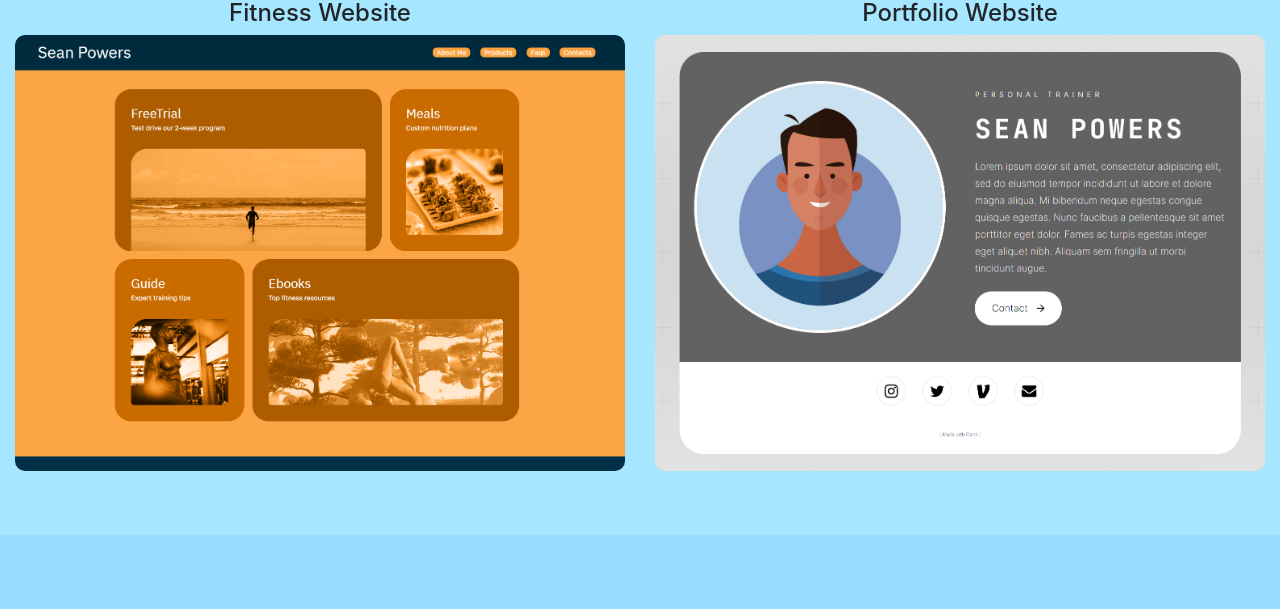
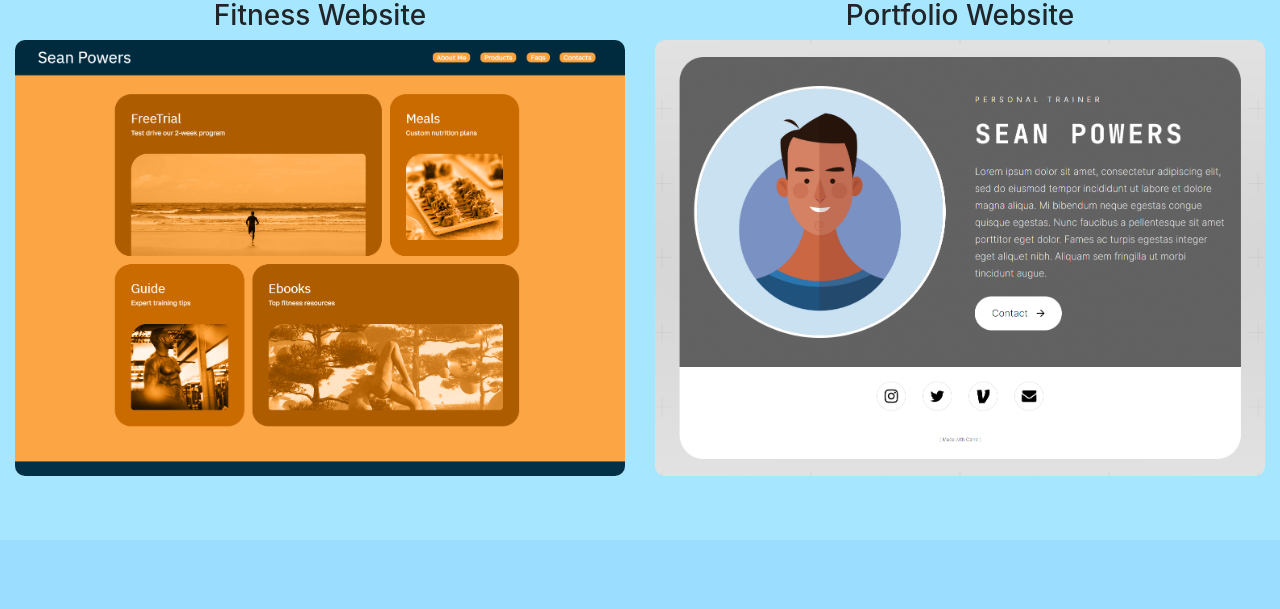
Before and after one commit to Neptune2032/My-Website, a plain HTML site: page index.html in a window 1280 px wide. Shown: the part 491-1100 px from the top of the page. Drawn offline with nearby package versions, Linux system fonts and the light colour scheme.

Commit message:
Update index.html

```diff
--- a/index.html
+++ b/index.html
@@ -40,13 +40,13 @@
                     <h1>Portfolio</h1>
                 <div class="row">
                     <div class="col-6" id="fitlink">
-                        <h4>Fitness Website</h4>
+                        <h3>Fitness Website</h3>
                         <a href="https://fitness-influencer-page.framer.ai/" style="width: 50px" alt="Picture of a Website">
                             <img src="/fitex.jpg" id="fitex">
                         </a>
                     </div>
                     <div class="col-6" id="porlink">
-                        <h4>Portfolio Website</h4>
+                        <h3>Portfolio Website</h3>
                         <a href="https://seanpowers.carrd.co/">
                             <img src="/Portfolioexample.jpg" id="porex" alt="Picture of a Website">
                         </a>
```
